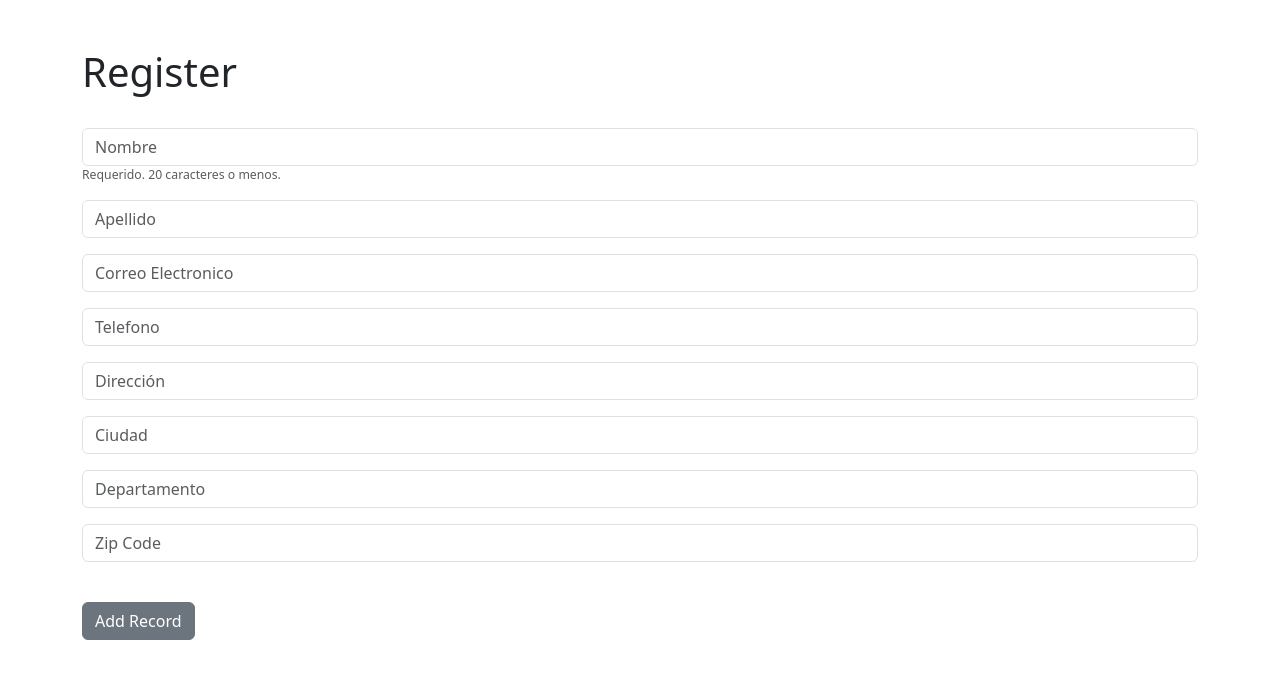
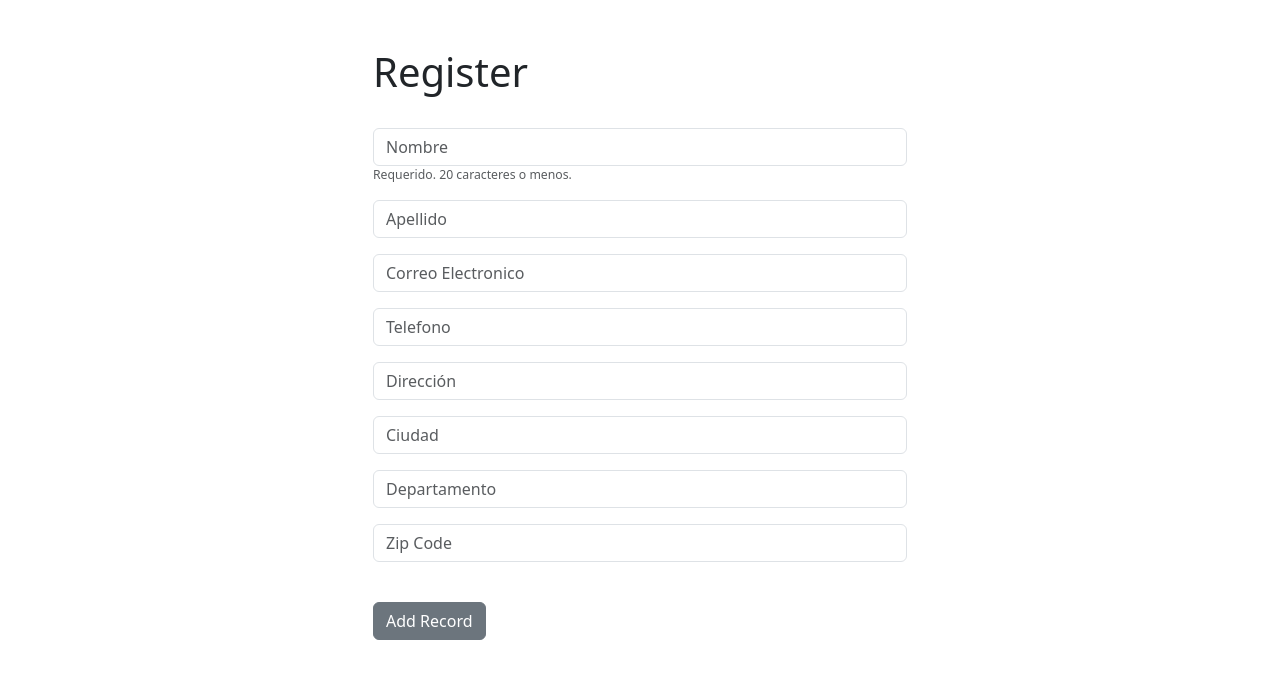
Before and after one commit to cjorellana/dcrm, a Django app: page /add_record/ in a window 1280 px wide. Shown: the part 76-755 px from the top of the page. Run offline with Django 4.2, Linux system fonts and the light colour scheme; the visitor is signed in with stand-in values (Sample User, id 1); some libraries are stand-ins or nearby versions.

Commit message:
Update add_record.html

```diff
--- a/dcrm/website/templates/add_record.html
+++ b/dcrm/website/templates/add_record.html
@@ -4,6 +4,9 @@
 
 {% block body %}
 
+<div class="container">
+    <div class="row">
+        <div class="col-12 col-md-6 offset-md-3">
             <h1>Register</h1>
             <br />
 
@@ -18,7 +21,9 @@
                 </button>
 
             </form>
-
+        </div>
+    </div>
+</div>
 
 
 {% endblock %}
```
Lines whose indentation alone changed are shown as unchanged.
